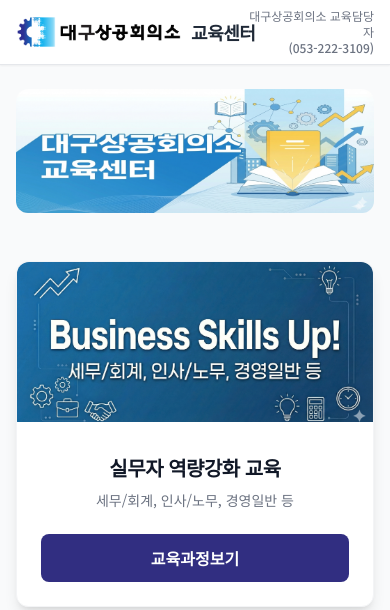
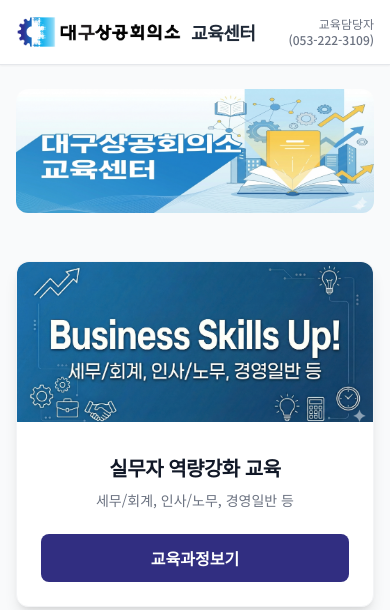
Before and after one commit to dccitpt/dcci-edu, a plain HTML site: page index.html in a window 390 px wide. Shown: the top 610 px of the page. Drawn offline with nearby package versions, Linux system fonts and the light colour scheme; no server answers.

Commit message:
모바일화면 최적화

```diff
--- a/index.html
+++ b/index.html
@@ -46,8 +46,8 @@
                 <img src="dcci_new_logo.png" alt="대구상공회의소 로고" class="h-8 sm:h-10 mr-2 sm:mr-3 flex-shrink-0">
                 <span class="text-lg sm:text-xl font-bold text-gray-800 tracking-tight whitespace-nowrap">교육센터</span>
             </div>
-            <div class="text-xs sm:text-sm text-gray-500 font-medium text-right">
-                <span class="hidden sm:inline">문의: </span>대구상공회의소 교육담당자<br class="sm:hidden"> (053-222-3109)
+            <div class="text-xs sm:text-sm text-gray-500 font-medium text-right break-keep">
+                <span class="hidden sm:inline">문의: 대구상공회의소 </span>교육담당자<br class="sm:hidden"> (053-222-3109)
             </div>
         </div>
     </header>
```
